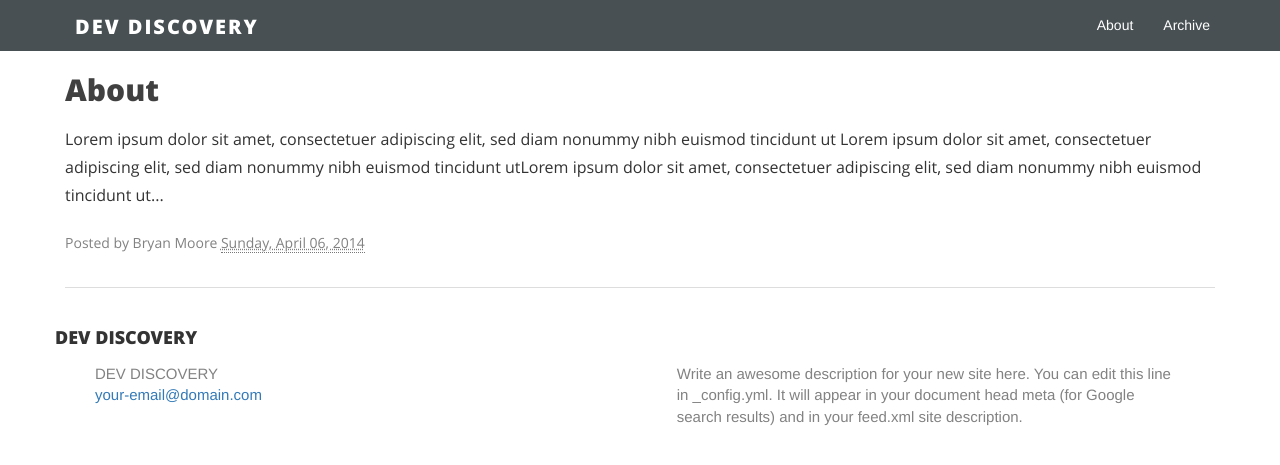
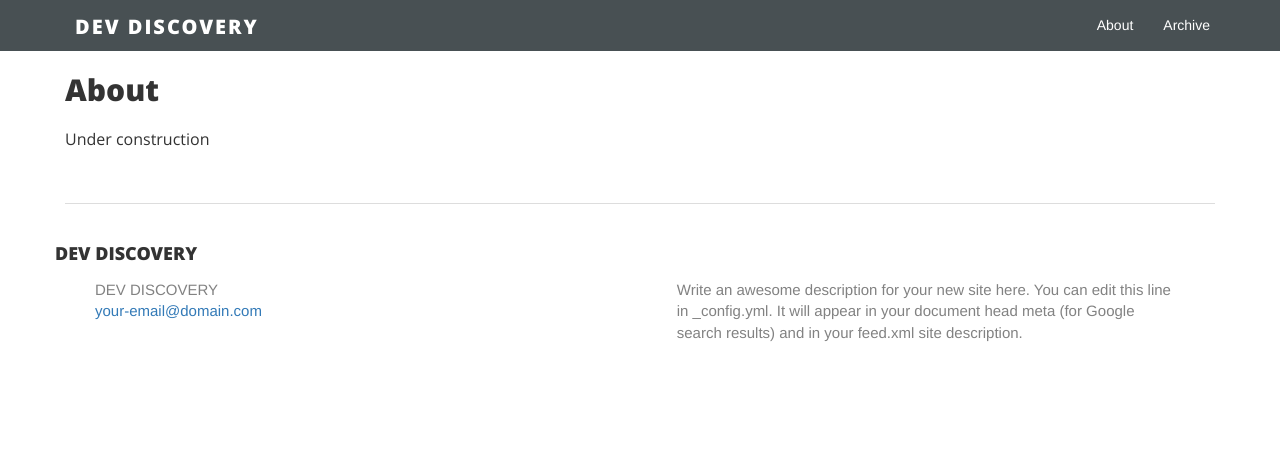
Before and after one commit to brykmoore/brykmoore.github.com, a Jekyll site: the page built from about.md, in a window 1280 px wide. Shown: the top 465 px of the page. Built offline with Jekyll 4.4.1, drawn with Linux system fonts in a browser that asks for light colours.

Commit message:
cleaned up about page

```diff
--- a/_layouts/page.html
+++ b/_layouts/page.html
@@ -7,29 +7,12 @@ layout: default
 	<div class="post-outer">
       <div class="post-preview">
 			<h2 class="post-home-title post-main-home-title">
-			<a href="" title="{{ page.title }}">
 			{{ page.title }}
-			</a>
 			</h2>
 
 			<div class="post-subtitle">
-			Lorem ipsum dolor sit amet, consectetuer adipiscing elit, sed diam nonummy nibh euismod tincidunt ut Lorem ipsum dolor sit amet, consectetuer adipiscing elit,
-			sed diam nonummy nibh euismod tincidunt utLorem ipsum dolor sit amet, consectetuer adipiscing elit, sed diam nonummy nibh euismod tincidunt ut...</div>
-			<div class="post-header-home post-meta">
-			<span class="post-author vcard">
+			Under construction</div>
 
-										  Posted by <i class="fa fa-user"></i>
-			<span class="fn">
-			Bryan Moore
-			</span>
-			</span>
-			<span class="post-timestamp">
-			<i class="fa fa-clock-o"></i>
-			<abbr class="published" title="2014-04-06T02:27:00-07:00">
-			Sunday, April 06, 2014
-			</abbr>
-			</span>
-			</div>
 			</div>
 			</div>
 		</div>
```
